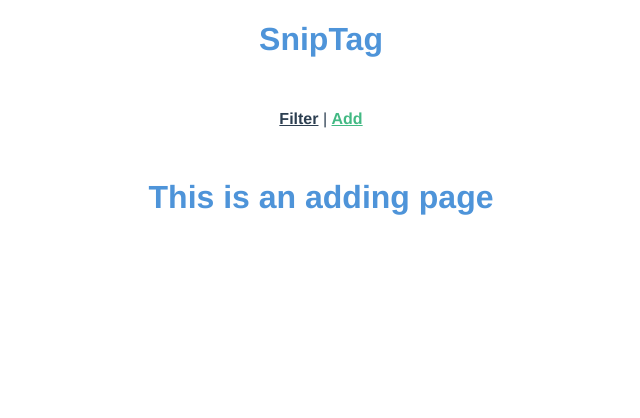
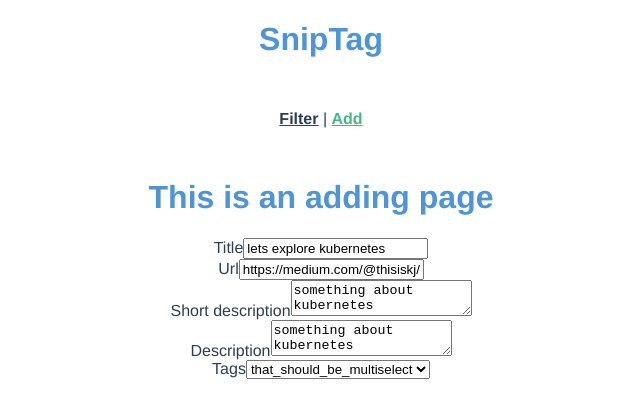
Before and after one commit to marckraw/sniptag, a Vue app in the folder frontend/: page /add in a window 1280 px wide. Shown: the top 418 px of the page, without its empty margins (319-959 px from the left). Built offline with nearby package versions, Linux system fonts and the light colour scheme.

Commit message:
[add] some code to adding sniptag

```diff
--- a/frontend/src/components/TagsCloud.vue
+++ b/frontend/src/components/TagsCloud.vue
@@ -1,5 +1,6 @@
 <template>
   <div class="tags-cloud">
+    <button v-on:click="clickMe">Click me!</button>
     <Tag v-for="tag in tags" :key="tag.id" :data="tag"/>
   </div>
 </template>
@@ -17,6 +18,11 @@ export default {
       { id: 3, name: "dev ops", label: "dev_ops" }
     ]
   }),
+  methods: {
+    clickMe() {
+      console.log("clicking me!");
+    }
+  },
   components: {
     Tag
   },
--- a/frontend/src/views/Add.vue
+++ b/frontend/src/views/Add.vue
@@ -1,5 +1,57 @@
 <template>
   <div class="add">
     <h1>This is an adding page</h1>
+    <div>
+      <label for="title">Title</label>
+      <input name="title" id="title" type="text" v-model="title">
+    </div>
+    <div>
+      <label for="url">Url</label>
+      <input name="url" id="url" type="text" v-model="url">
+    </div>
+    <div>
+      <label for="short_description">Short description</label>
+      <textarea
+        name="short_description"
+        id="short_description"
+        type="text"
+        v-model="short_description"
+      />
+    </div>
+    <div>
+      <label for="description">Description</label>
+      <textarea name="description" id="description" type="text" v-model="description"/>
+    </div>
+    <div>
+      <label for="tags">Tags</label>
+      <select name="tags" id="tags">
+        <option value="that_should_be_multiselect">that_should_be_multiselect</option>
+        <option value="javascript">javascript</option>
+        <option value="css">css</option>
+        <option value="html">html</option>
+      </select>
+    </div>
   </div>
 </template>
+<script>
+// @ is an alias to /src
+// import TagsCloud from "@/components/TagsCloud.vue";
+// import FilteredResults from "@/components/FilteredResults.vue";
+
+export default {
+  name: "add",
+  data() {
+    return {
+      title: "lets explore kubernetes",
+      url: "https://medium.com/@thisiskj/lets-explore-kubernetes-5477244ef323",
+      short_description: "something about kubernetes",
+      description: "something about kubernetes",
+      tags: ["kubernetes", "javascript"]
+    };
+  }
+  // components: {
+  //   TagsCloud,
+  //   FilteredResults
+  // }
+};
+</script>
```
